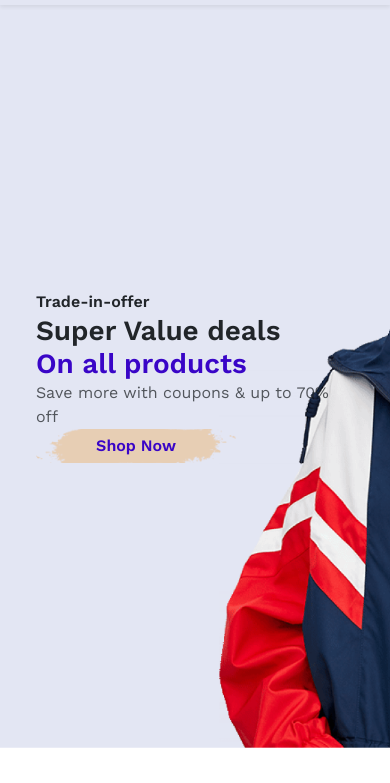
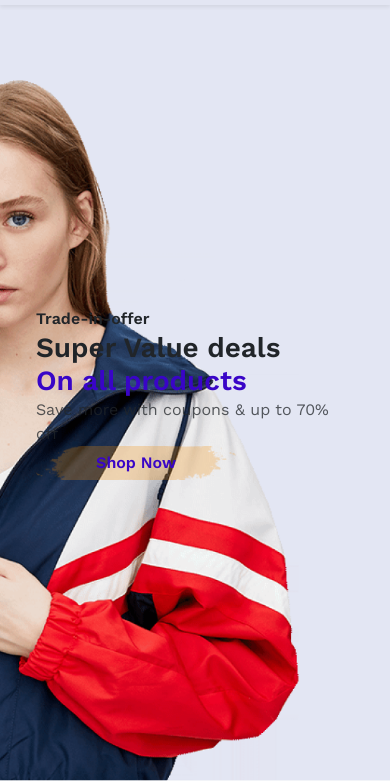
Before and after one commit to hasanujjamanjibon/E-Commerce-Landing-Page, a plain HTML site: page index.html in a window 390 px wide. Shown: the part 61-844 px from the top of the page. Drawn offline with nearby package versions, Linux system fonts and the light colour scheme.

Commit message:
hero banner section image reposnisveness

```diff
--- a/css/style.css
+++ b/css/style.css
@@ -56,12 +56,17 @@
 
 /* Banner section style */
 .banner_section {
-  height: 88vh;
+  height: 92vh;
   width: 100%;
   background-image: url(../img/hero4.png);
   background-repeat: no-repeat;
   background-size: cover;
   background-position: center top;
+}
+@media only screen and (max-width: 768px) {
+  .banner_section {
+    background-position: center right;
+  }
 }
 .hero_button {
   background-image: url(../img/button.png);
@@ -147,7 +152,7 @@
   background-position: center;
   padding: 20px 90px;
 }
-.btn-payments{
+.btn-payments {
   background-image: url('../img/pay/pay.png');
   background-repeat: no-repeat;
   background-size: cover;
```
